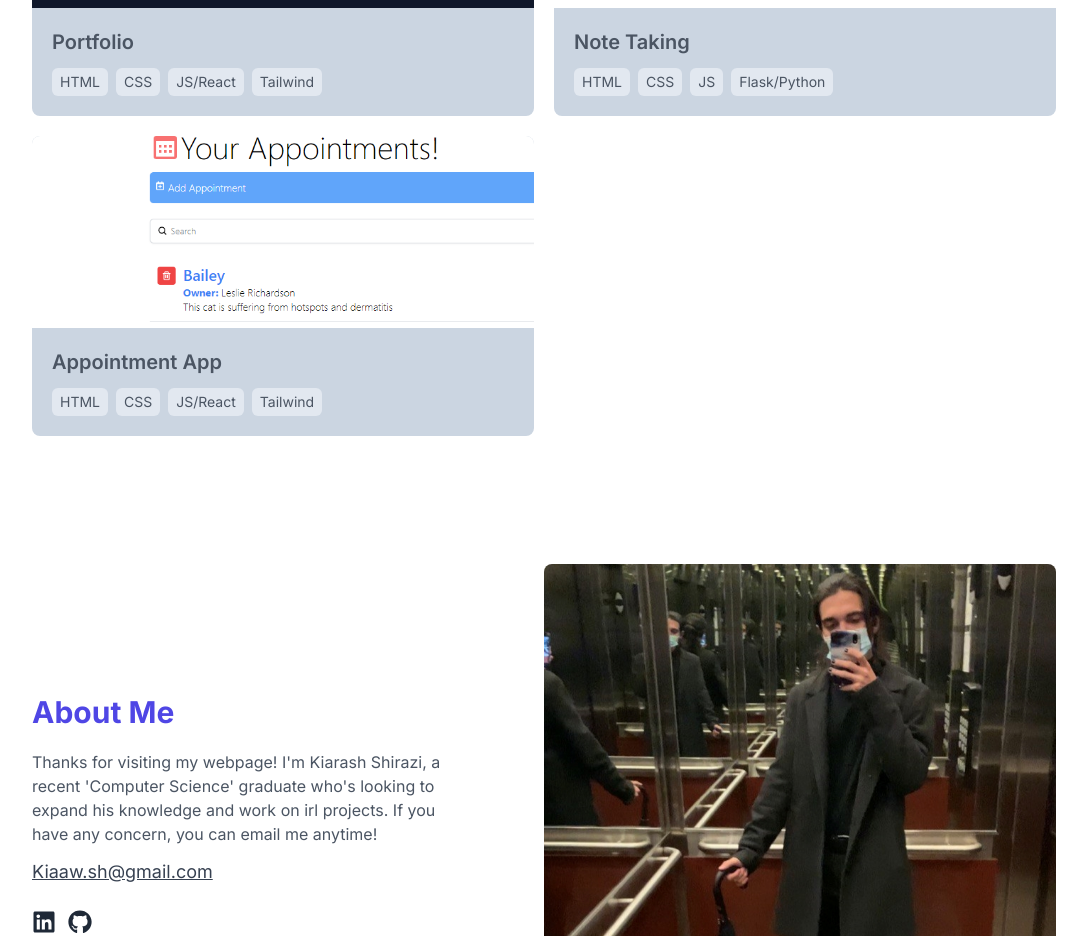
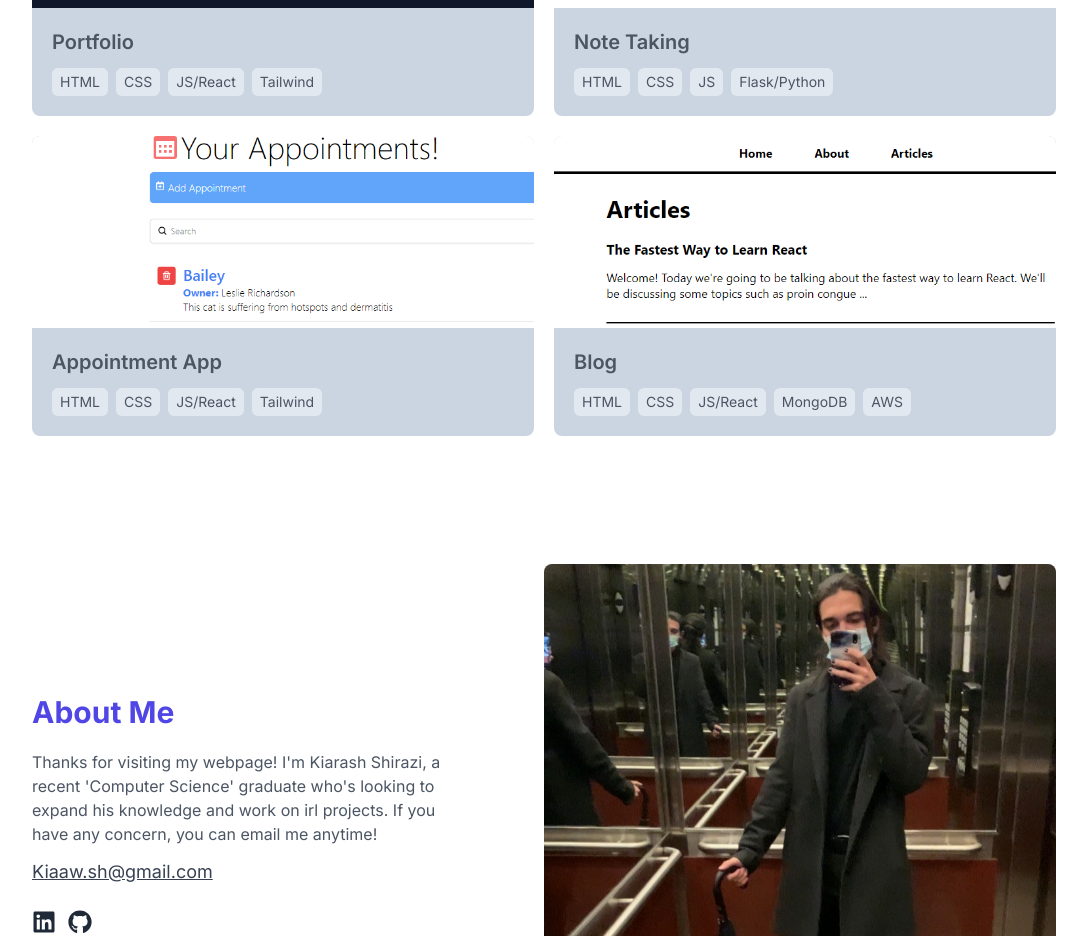
Before and after one commit to kiakaikia/kiakaikia.github.io, a React (Vite) app: page / in a window 1280 px wide. Shown: the part 920-1856 px from the top of the page, without its empty margins (96-1183 px from the left). Built offline with nearby package versions, Linux system fonts and the light colour scheme.

Commit message:
added blog to Works

```diff
--- a/src/data/works.js
+++ b/src/data/works.js
@@ -1,7 +1,7 @@
 import logo from './media/Portfolio.png'
 import logo2 from './media/note_taking.png'
 import logo3 from './media/appointment.png'
-
+import logo4 from './media/blog.png'
 export default [
     {
         title: 'Portfolio',
@@ -20,5 +20,11 @@ export default [
         imgUrl: logo3,
         tech: ['HTML', 'CSS', 'JS/React', 'Tailwind'],
         workUrl: 'https://appoitnmentreact.netlify.app/'
+    },
+    {
+        title: 'Blog',
+        imgUrl: logo4,
+        tech: ['HTML', 'CSS', 'JS/React', 'MongoDB', 'AWS'],
+        workUrl: 'http://ec2-3-144-209-123.us-east-2.compute.amazonaws.com/'
     }
 ]
```
Also changed, not shown: src/data/media/blog.png (added).
